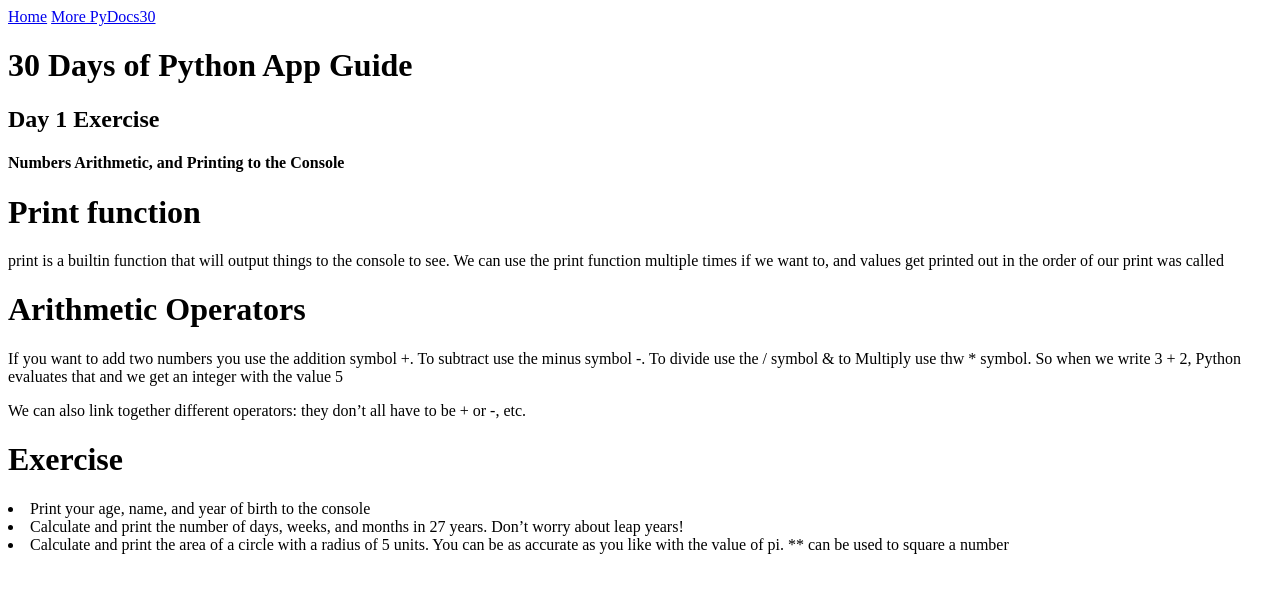
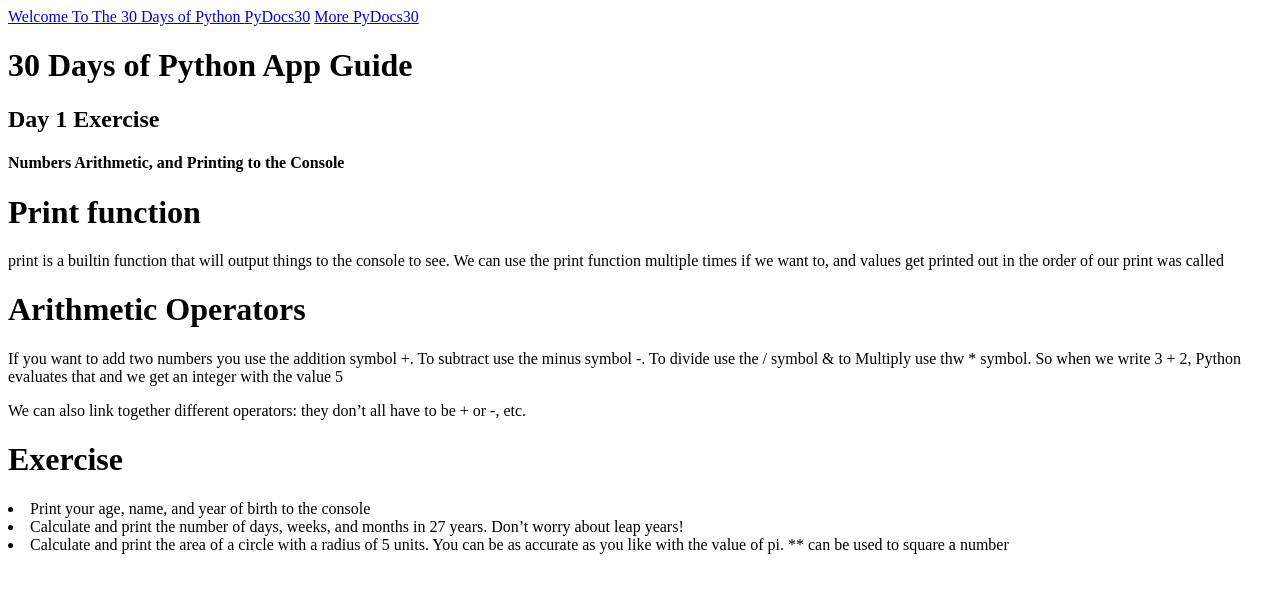
Before and after one commit to Hill7474/web-platform-1wy8wq, a plain HTML site: page page3.html in a window 1280 px wide. Drawn offline with Linux system fonts and the light colour scheme.

Commit message:
Update page3.html

```diff
--- a/page3.html
+++ b/page3.html
@@ -9,8 +9,9 @@
   </head>
   <body>
     <nav>
-      <a href="/">Home</a>
-      <a href="/page3.html" aria-current="page">More PyDocs30</a>
+      <a href="/" aria-current="page">Welcome To The 30 Days of Python </a>
+      <a href="/page2.html">PyDocs30</a>
+      <a href="/page3.html" >More PyDocs30</a>
     </nav>
      <main>
      <h1>30 Days of Python App Guide</h1>
```
